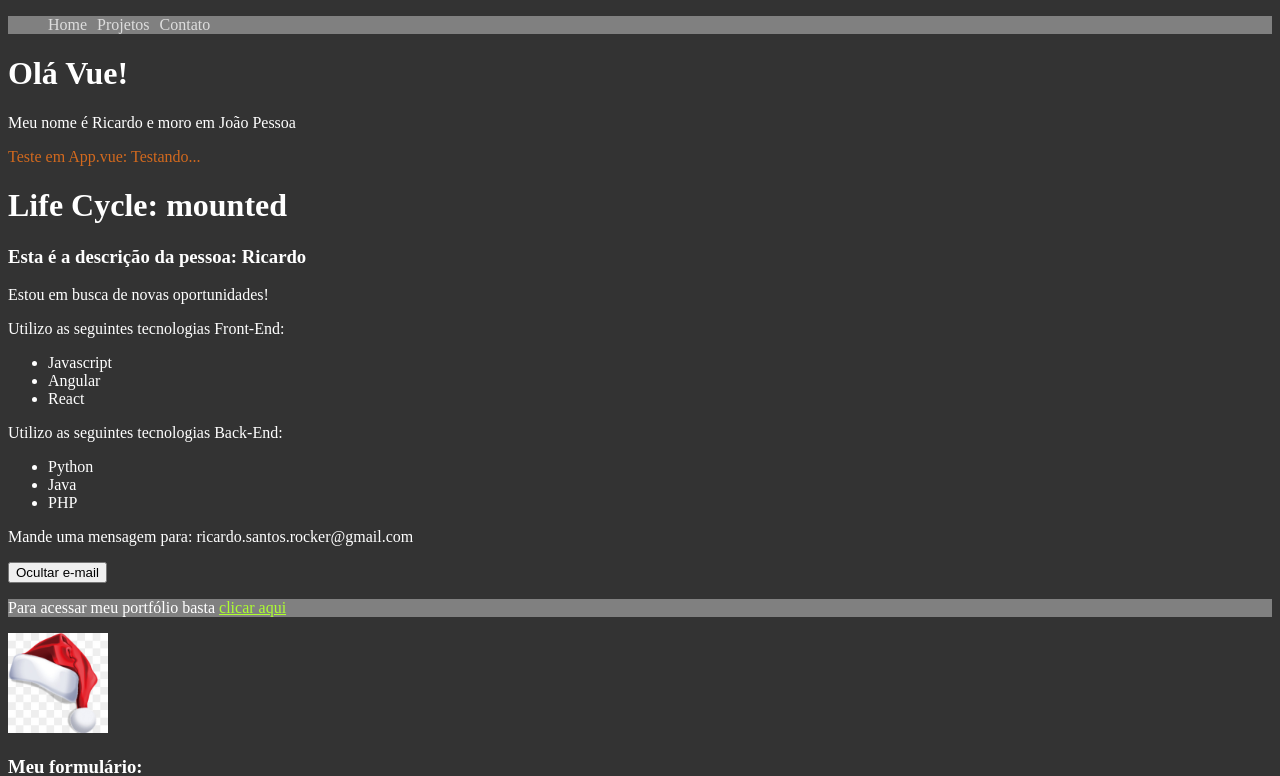
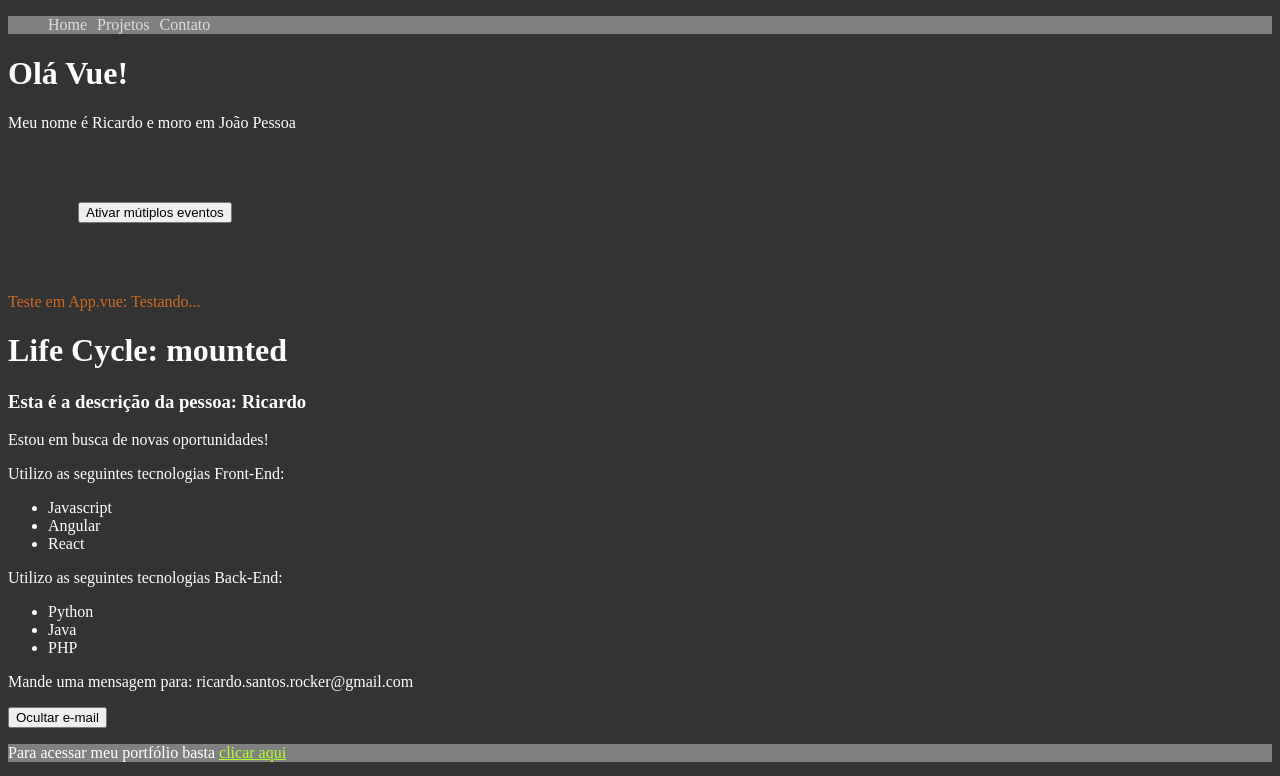
Before and after one commit to ricardorocker/vue3-learning, a Vue app in the folder 02_projeto_vue/: page / in a window 1280 px wide. Shown: the top 776 px of the page. Built offline with nearby package versions, Linux system fonts and the light colour scheme.

Commit message:
Múltiplos eventos

```diff
--- /dev/null
+++ b/02_projeto_vue/src/components/MultiplosEventos.vue
@@ -0,0 +1,48 @@
+<template>
+  <div>
+    <button
+      @click="
+        primeiroEvento(firstText, $event),
+          segundoEvento(secondText, $event),
+          terceiroEvento($event)
+      "
+    >
+      Ativar mútiplos eventos
+    </button>
+    <p>{{ multiplos_eventos }}</p>
+  </div>
+</template>
+
+<script>
+export default {
+  name: "MultiplosEventos",
+  data() {
+    return {
+      multiplos_eventos: "",
+      firstText: "Primeiro evento!",
+      secondText: "Segundo evento!",
+    };
+  },
+  methods: {
+    primeiroEvento(firstText, e) {
+      this.multiplos_eventos = firstText;
+    },
+    segundoEvento(secondText, e) {
+      setTimeout(() => {
+        this.multiplos_eventos = secondText;
+      }, 1000);
+    },
+    terceiroEvento(e) {
+      setTimeout(() => {
+        this.multiplos_eventos = "";
+      }, 2500);
+    },
+  },
+};
+</script>
+
+<style scoped>
+div {
+  margin: 70px;
+}
+</style>
--- a/02_projeto_vue/src/components/PrimeiroComponente.vue
+++ b/02_projeto_vue/src/components/PrimeiroComponente.vue
@@ -2,11 +2,14 @@
     <div>
         <h1>Olá Vue!</h1>
         <p>Meu nome é {{ name }} e moro em {{ city }}</p>
+        <MultiplosEventos />
     </div>
 </template>
 
 <script>
+import MultiplosEventos from './MultiplosEventos.vue'
 export default {
+  components: { MultiplosEventos },
     name: 'PrimeiroComponente',
     data() {
         return {
```
